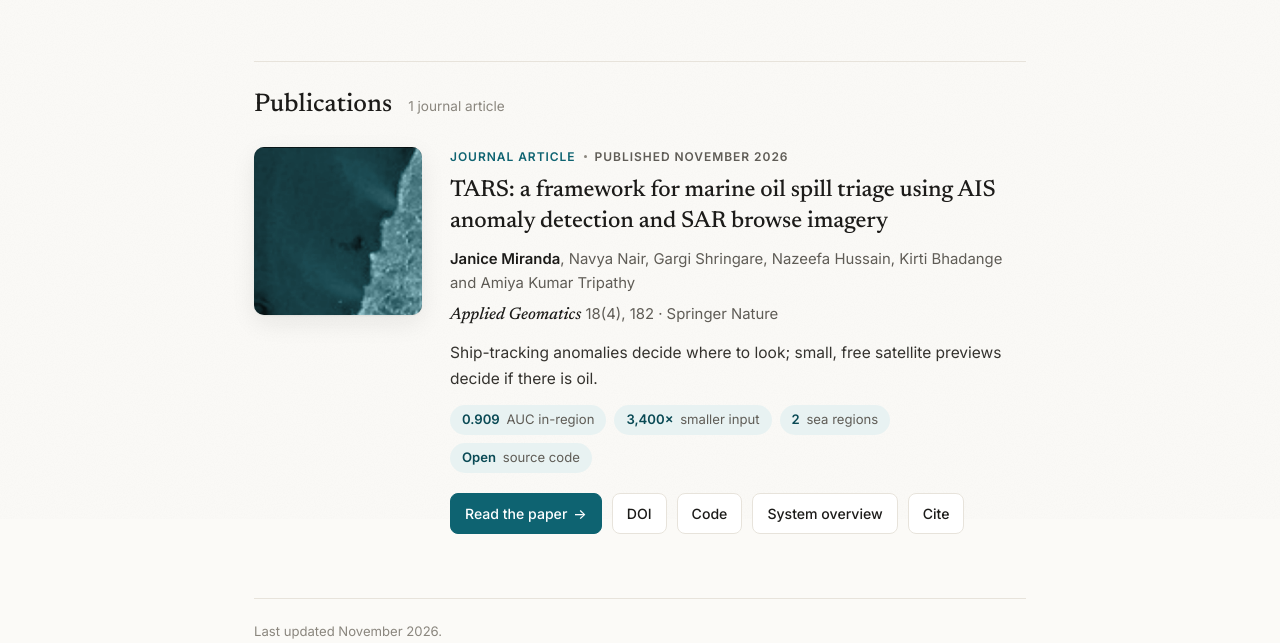
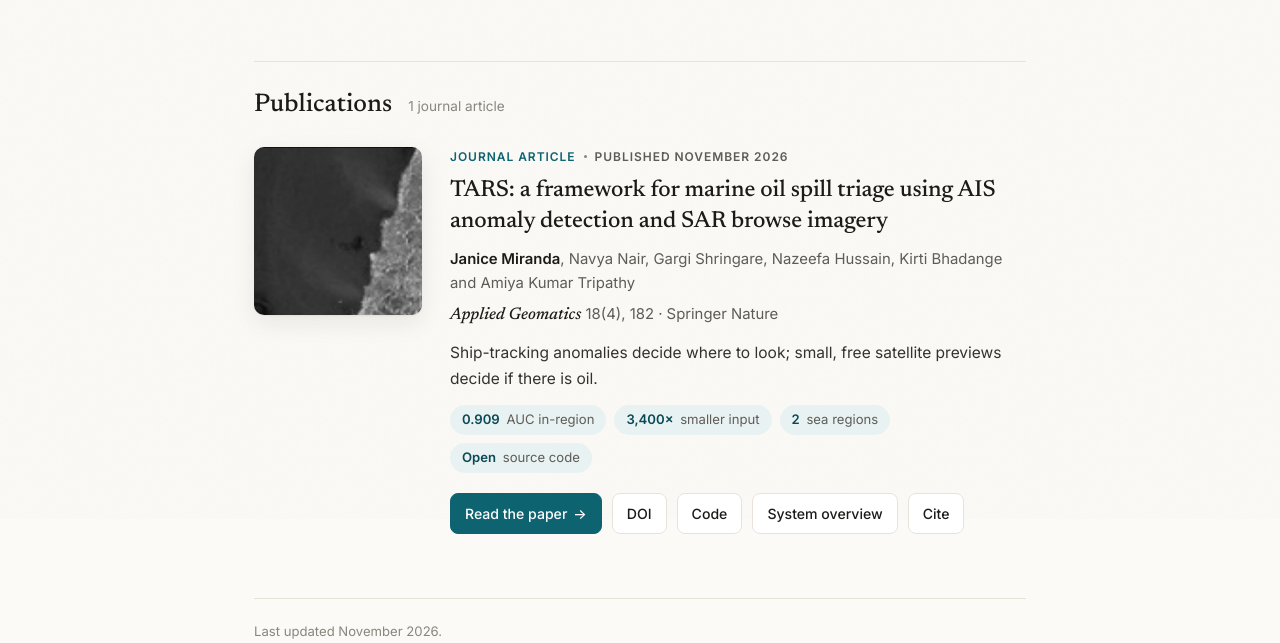
Before and after one commit to a-student-for-life/Research_Papers, a plain HTML site: page index.html in a window 1280 px wide. Shown: the part 281-924 px from the top of the page. Drawn offline with Linux system fonts and the light colour scheme.

Commit message:
Keep thumbnail in original grey

```diff
--- a/index.html
+++ b/index.html
@@ -126,8 +126,6 @@
              linear-gradient(var(--rule), var(--rule)) left bottom / 100% 1px no-repeat; transition: background-size .3s ease, color .15s; }
   .links a:hover { background-size: 100% 1.5px, 100% 1px; color: var(--ocean); }
   .thumb { position: relative; }
-  .thumb::after { content: ""; position: absolute; inset: 0; background: var(--ocean); mix-blend-mode: color; opacity: .55; transition: opacity .35s; }
-  .thumb:hover::after { opacity: 0; }
   .pub { padding: 22px; margin: -22px; border-radius: 14px; transition: background .25s, box-shadow .25s, transform .25s; }
   .pub:hover { background: rgba(255,255,255,.7); box-shadow: 0 10px 30px rgba(28,27,25,.07); transform: translateY(-2px); }
   .btn .arr { display: inline-block; transition: transform .2s; }
```
